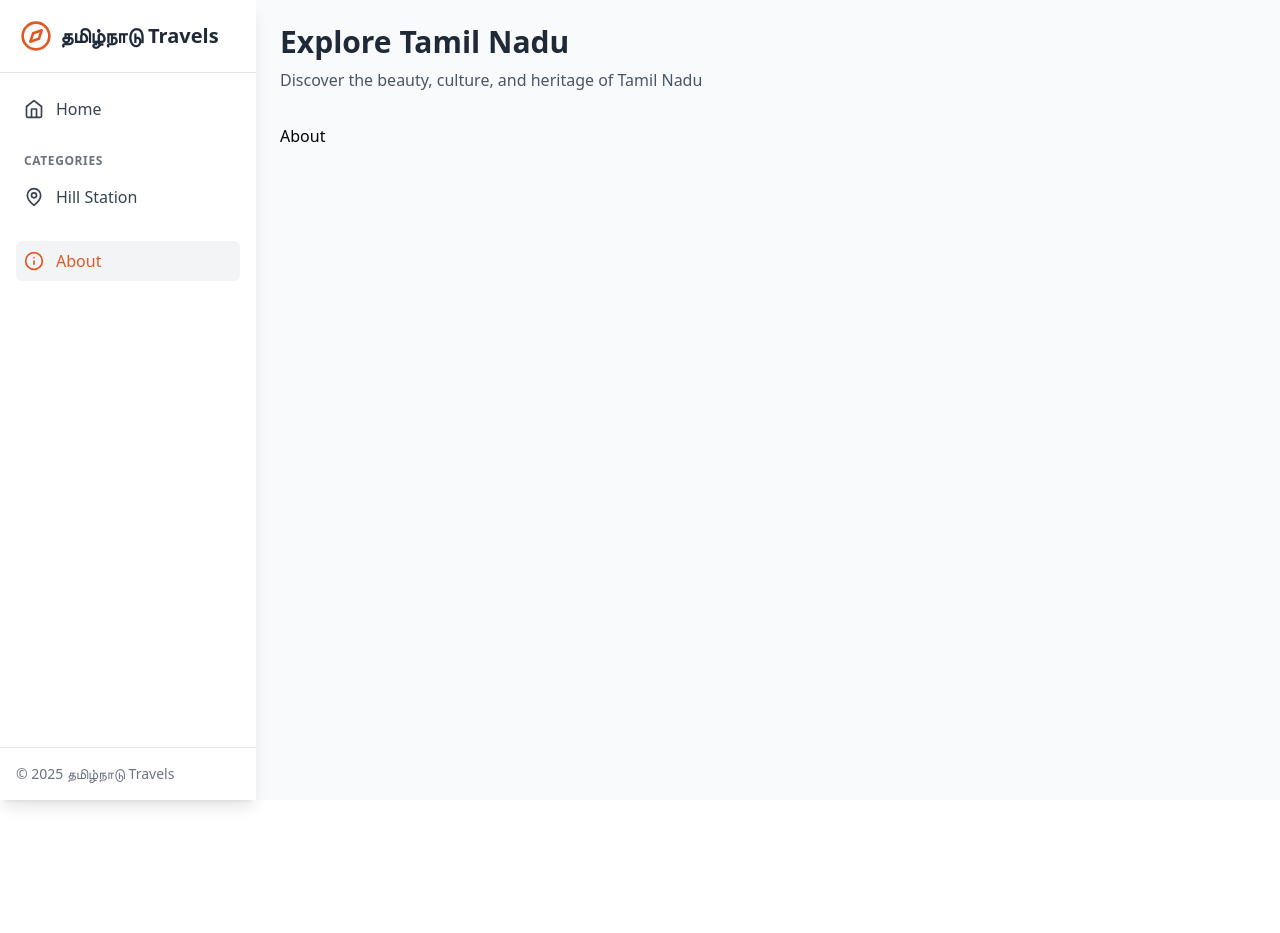
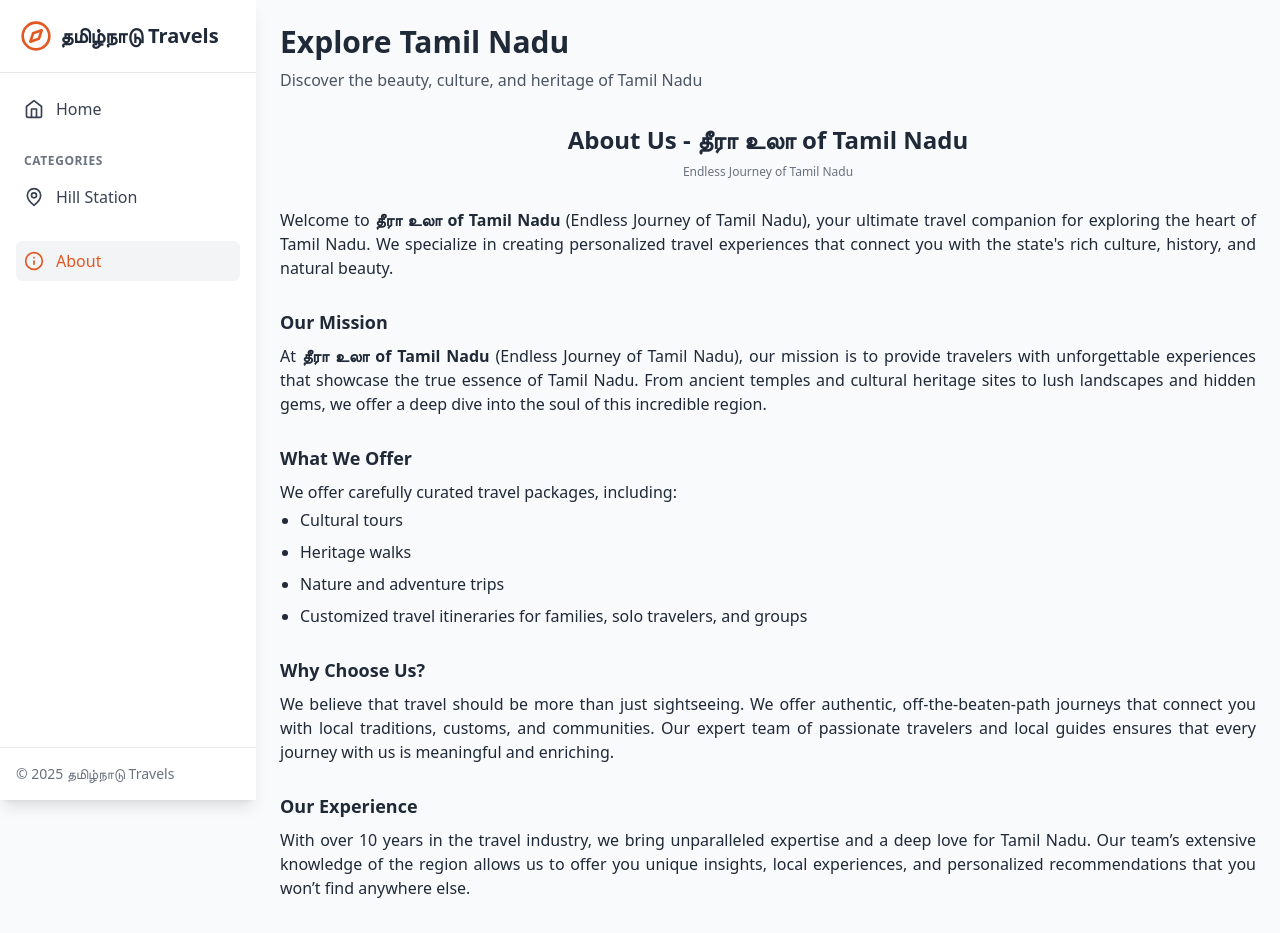
Before and after one commit to Dharshini8703/Travel_Blog, a React (Vite) app: page /about in a window 1280 px wide. Shown: the top 933 px of the page. Before the commit the page ends 800 px from the top, so only its background shows below. Built offline with nearby package versions, Linux system fonts and the light colour scheme.

Commit message:
About screen details and their alignments

```diff
--- a/src/pages/About.jsx
+++ b/src/pages/About.jsx
@@ -2,19 +2,62 @@ import React from 'react'
 
 function About() {
   return (
-    // <div className="max-w-7xl mx-auto">
-    //   <div className="mb-8">
-    //     <h1 className="text-3xl font-bold text-gray-800 mb-2">
-    //       { 'Explore Tamil Nadu'}
-    //     </h1>
-    //     <p className="text-gray-600">
-    //       Discover the beauty, culture, and heritage of Tamil Nadu
-    //     </p>
-    //   </div>
+    <div className="mb-8">
 
-    // </div>
-    <div>About</div>
-    )
+      <div className="text-center">
+        <h3 className="text-2xl font-bold text-gray-800 mb-2">About Us - தீரா உலா of Tamil Nadu</h3>
+        <p className='text-xs text-gray-500 mb-7'>Endless Journey of Tamil Nadu</p>
+      </div>
+
+      <div className="mt-7">
+        <p className="text-gray-800 text-justify">
+          Welcome to <span className="font-bold text-gray-800">தீரா உலா of Tamil Nadu</span> (Endless Journey of Tamil Nadu), your ultimate travel companion for exploring the heart of Tamil Nadu. We specialize in creating personalized travel experiences that connect you with the state's rich culture, history, and natural beauty.
+        </p>
+      </div>
+
+      <div className="mt-7">
+        <h2 className="text-lg font-bold text-gray-800 mb-2">Our Mission</h2>
+        <p className="text-gray-800 text-justify">
+          At <span className="font-bold text-gray-800">தீரா உலா of Tamil Nadu</span> (Endless Journey of Tamil Nadu), our mission is to provide travelers with unforgettable experiences that showcase the true essence of Tamil Nadu. From ancient temples and cultural heritage sites to lush landscapes and hidden gems, we offer a deep dive into the soul of this incredible region.
+        </p>
+      </div>
+
+      <div className="mt-7">
+        <h2 className="text-lg font-bold text-gray-800 mb-2">What We Offer</h2>
+        <p className="text-gray-800 mb-1">
+          We offer carefully curated travel packages, including:
+        </p>
+        <ul className="list-disc pl-5 space-y-2">
+          <li className="text-gray-800">Cultural tours</li>
+          <li className="text-gray-800">Heritage walks</li>
+          <li className="text-gray-800">Nature and adventure trips</li>
+          <li className="text-gray-800">Customized travel itineraries for families, solo travelers, and groups</li>
+        </ul>
+      </div>
+
+      <div className="mt-7">
+        <h2 className="text-lg font-bold text-gray-800 mb-2">Why Choose Us?</h2>
+        <p className="text-gray-800 text-justify">
+          We believe that travel should be more than just sightseeing. We offer authentic, off-the-beaten-path journeys that connect you with local traditions, customs, and communities. Our expert team of passionate travelers and local guides ensures that every journey with us is meaningful and enriching.
+        </p>
+      </div>
+
+      <div className="mt-7">
+        <h2 className="text-lg font-bold text-gray-800 mb-2">Our Experience</h2>
+        <p className="text-gray-800 text-justify">
+          With over 10 years in the travel industry, we bring unparalleled expertise and a deep love for Tamil Nadu. Our team’s extensive knowledge of the region allows us to offer you unique insights, local experiences, and personalized recommendations that you won’t find anywhere else.
+        </p>
+      </div>
+
+      <div className="mt-7">
+        <h2 className="text-lg font-bold text-gray-800 mb-2">Let's Begin Your Journey</h2>
+        <p className="text-gray-800 text-justify">
+          Ready to explore the wonders of Tamil Nadu? Contact us today to start planning your ultimate trip with <span className="font-bold text-gray-800">தீரா உலா of Tamil Nadu</span> (Endless Journey of Tamil Nadu). Whether you're looking for a relaxing retreat or an adventurous exploration, we’re here to create a journey that suits you.
+        </p>
+      </div>
+    </div>
+
+  )
 }
 
 export default About
```
